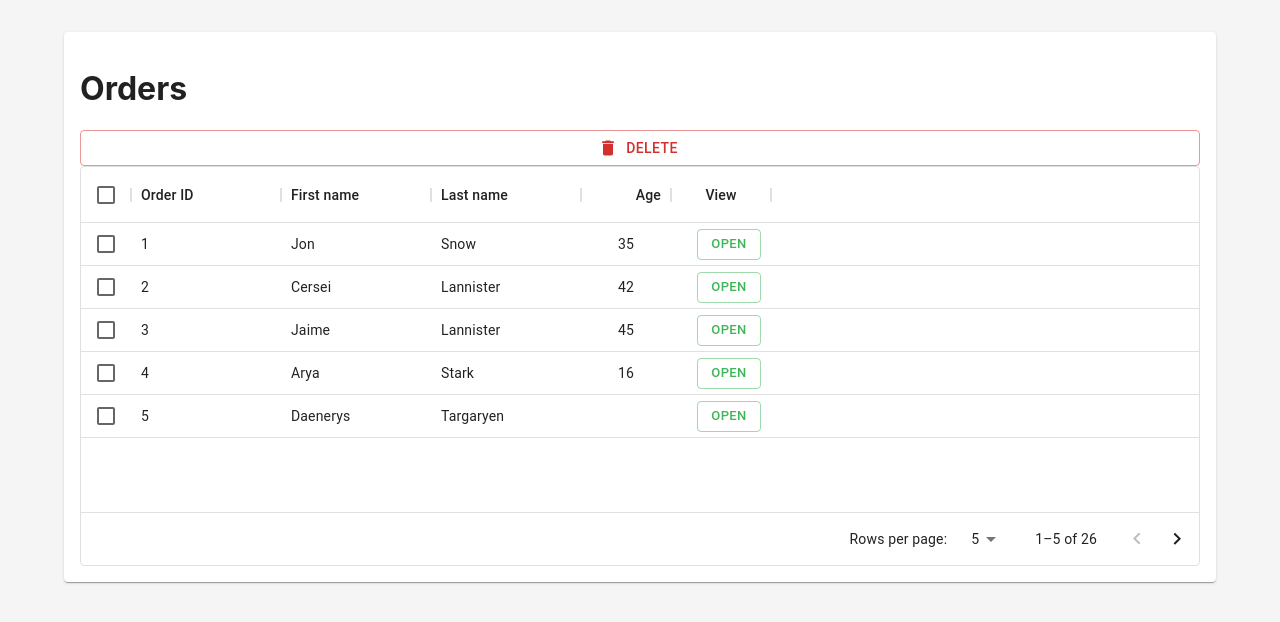
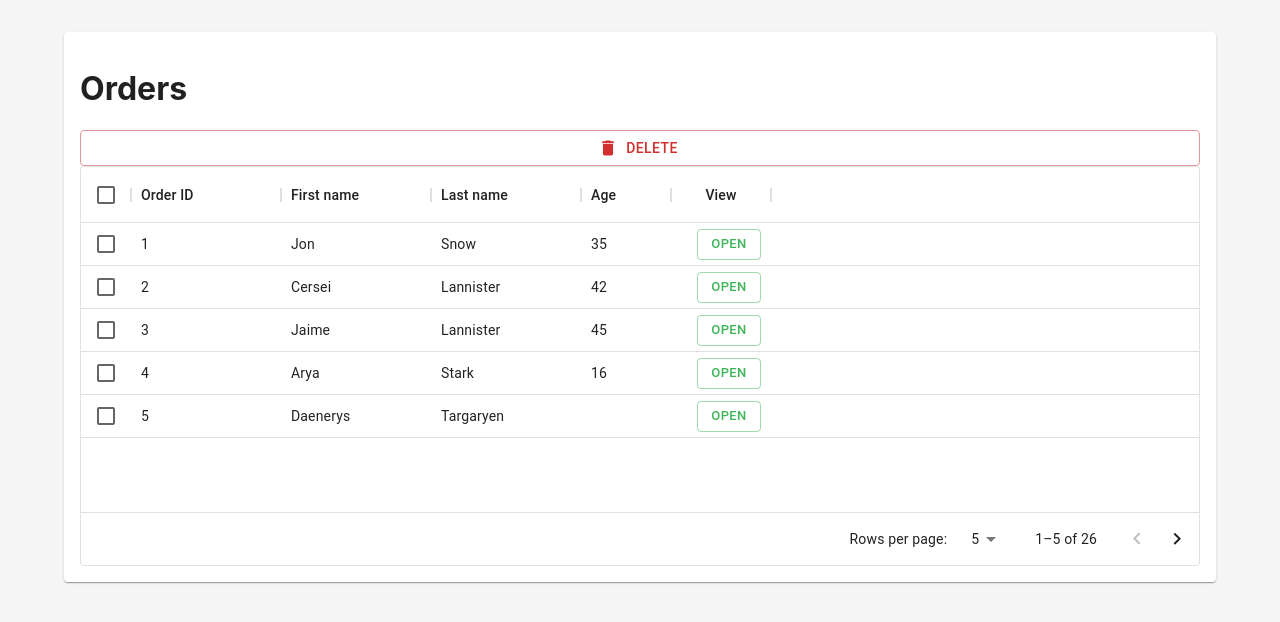
Before and after one commit to Async-Devs/agriventure-express-web-frontend, a React (Create React App) app: page /orders in a window 1280 px wide. Shown: the top 622 px of the page. Built offline with nearby package versions, Linux system fonts and the light colour scheme.

Commit message:
Update orderTable.jsx

```diff
--- a/src/pages/orders/orderTable.jsx
+++ b/src/pages/orders/orderTable.jsx
@@ -10,12 +10,7 @@ function OrderTable(){
 		{ field: "id", headerName: "Order ID", width: 150 },
 		{ field: "firstName", headerName: "First name", width: 150 },
 		{ field: "lastName", headerName: "Last name", width: 150 },
-		{
-			field: "age",
-			headerName: "Age",
-			type: "number",
-			width: 90, align: "center"
-		},
+		{ field: "age", headerName: "Age", width: 90},
 		{ field: "view",
 			headerName: "View",
 			type:"actions",
@@ -68,9 +63,9 @@ function OrderTable(){
 	];
 
 	return(
-		<div>
-			<CustomTable rows = {orderArray} columns = {columns} enableCheckBox={true}/>
-		</div>
+
+		<CustomTable rows = {orderArray} columns = {columns} enableCheckBox={true}/>
+
 	);
 }
 
```
